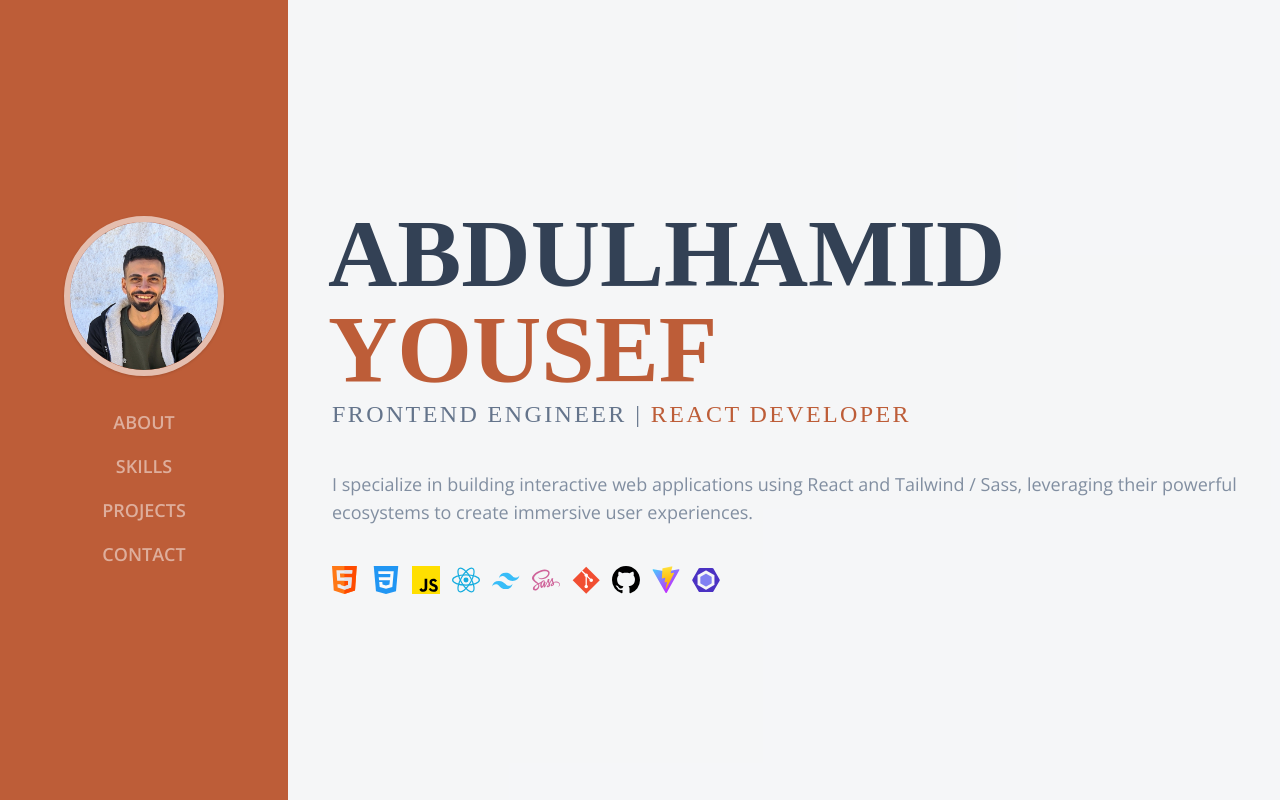
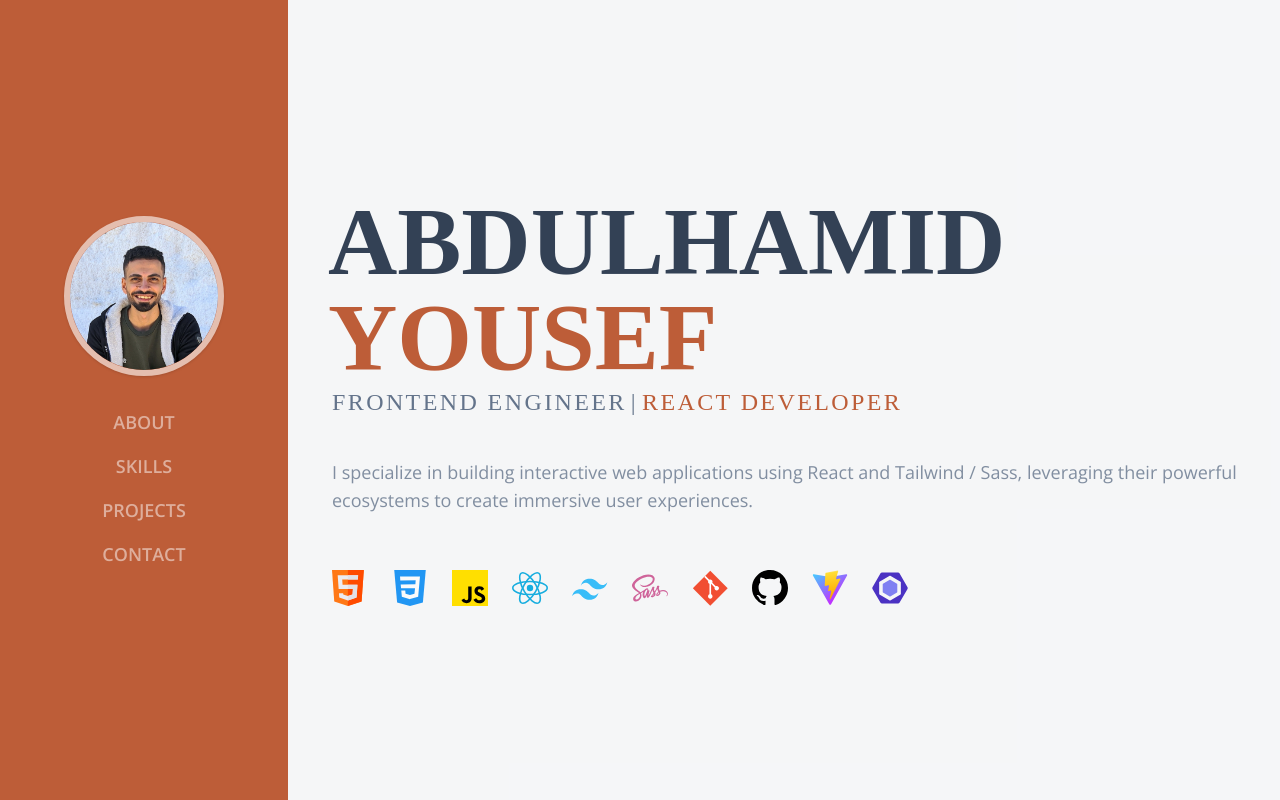
Before and after one commit to AbdelhamidYousef/Portfolio, a React (Vite) app: page / in a window 1280 px wide. Built offline with nearby package versions, Linux system fonts and the light colour scheme; a web font is replaced by a local one.

Commit message:
About Section (sm devices)

```diff
--- a/src/App.jsx
+++ b/src/App.jsx
@@ -132,26 +132,29 @@ const App = () => {
         <section
           ref={(el) => sectionRefs.current.push(el)}
           id="about"
-          className="min-h-[40rem] h-screen grid content-center"
+          className="min-h-[40rem] h-screen grid content-center text-center xs:text-left"
         >
-          <h1 className="font-hero font-bold text-8xl text-slate-700 uppercase">
+          <h1 className="mb-2 xs:mb-0 font-hero font-bold text-5xl xs:text-6xl sm:text-8xl text-slate-700 uppercase">
             Abdulhamid <span className="text-primary">Yousef</span>
           </h1>
 
-          <p className="ml-1 mb-10 font-hero font-medium text-2xl text-slate-500 uppercase tracking-widest">
-            Frontend Engineer |{" "}
+          <p className="xs:ml-1 mb-3 xs:mb-6 sm:mb-8 lg:mb-10 font-hero font-medium text-lg xs:text-xl sm:text-2xl text-slate-500 uppercase tracking-widest">
+            <span className="block xs:inline-block leading-none">
+              Frontend Engineer
+            </span>
+            <span className="hidden xs:inline-block mx-1">|</span>
             <span className="text-primary">React Developer</span>
           </p>
 
-          <p className="max-w-7xl ml-1 mb-10 text-lg text-slate-500/80">
+          <p className="max-w-6xl xs:ml-1 mb-7 xs:mb-10 sm:mb-12 lg:mb-14 text-sm xs:text-lg text-slate-500/80">
             I specialize in building interactive web applications using React
             and Tailwind / Sass, leveraging their powerful ecosystems to create
             immersive user experiences.
           </p>
 
-          <ul className="ml-1 flex flex-wrap gap-x-2 gap-y-3 lg:gap-x-3">
+          <ul className="xs:ml-1 flex flex-wrap justify-center xs:justify-start gap-x-2 gap-y-3 lg:gap-x-6">
             {technologies.map((tech, i) => (
-              <li key={i} className="w-7 h-7">
+              <li key={i} className="w-6 h-6 xs:w-8 xs:h-8 lg:w-9 lg:h-9">
                 {tech}
               </li>
             ))}
--- a/tailwind.config.js
+++ b/tailwind.config.js
@@ -8,6 +8,9 @@ export default {
     },
 
     extend: {
+      screens: {
+        xs: "400px",
+      },
       colors: {
         primary: "#bd5d38",
       },
```
